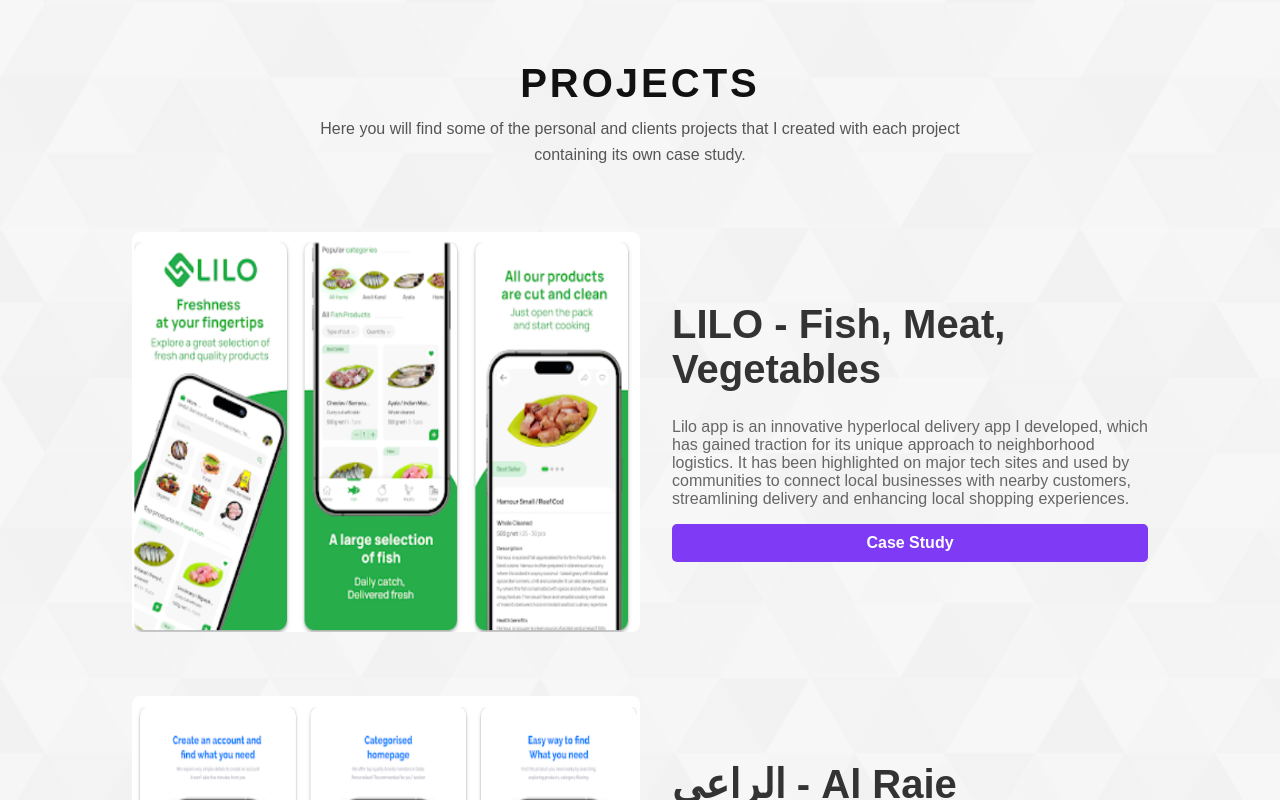
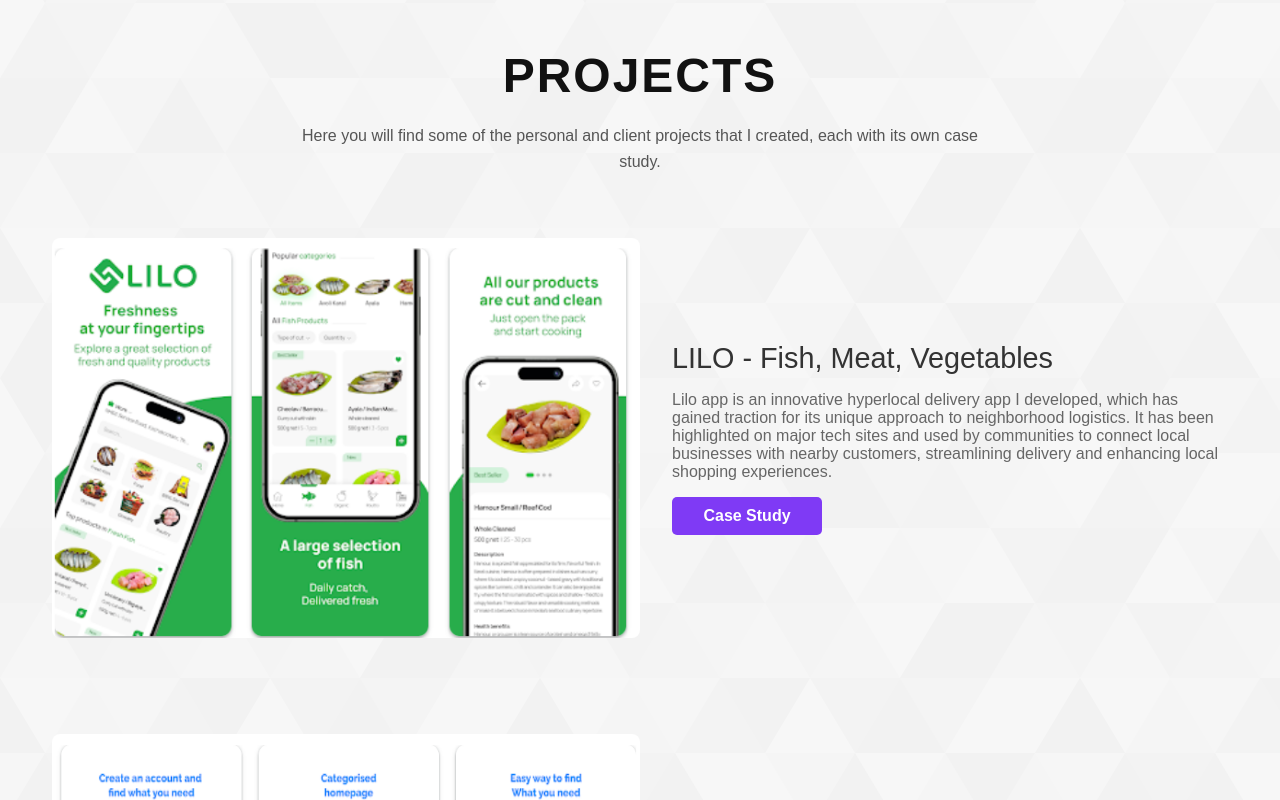
Before and after one commit to frankDev96/my-portfolio, a React (Create React App) app: page / in a window 1280 px wide. Shown: the part 1800-2600 px from the top of the page. Built offline with nearby package versions, Linux system fonts and the light colour scheme.

Commit message:
ui updates

```diff
--- a/src/components/CommonButton/CommonButton.css
+++ b/src/components/CommonButton/CommonButton.css
@@ -1,5 +1,6 @@
 .contact-button {
-    padding: 10px 20px;
+    padding: 12px 24px;
+    /* Increased padding for a larger button */
     font-size: 1rem;
     color: #ffffff;
     background-color: #7f3af5;
@@ -7,4 +8,11 @@
     border-radius: 5px;
     cursor: pointer;
     transition: background-color 0.3s;
+    min-width: 150px;
+    /* Minimum width for a consistent look */
+    text-align: center;
 }
+
+.contact-button:hover {
+    background-color: #5d2cb4;
+}
--- a/src/components/PortfolioItem/PortfolioItem.js
+++ b/src/components/PortfolioItem/PortfolioItem.js
@@ -16,7 +16,9 @@
                     <p className="project-description">
                         {item?.description}
                     </p>
-                    <CommonButton title={"Case Study"} />
+                    <div key={item.id} className="project-item">
+                        <CommonButton title={"Case Study"} />
+                    </div>
                 </div>
             </div>
         </div>
--- a/src/pages/AboutMe/AboutMe.js
+++ b/src/pages/AboutMe/AboutMe.js
@@ -4,7 +4,7 @@
 
 const AboutMe = () => {
   return (
-    <div id="about" className="about-me-container">
+    <section id="about" className="about-me-container">
       <h2 className="header-about">ABOUT ME</h2>
       <p className="intro-text">
         Here you will find more information about me, what I do, and my current
@@ -58,7 +58,7 @@
           </div>
         </div>
       </div>
-    </div>
+    </section>
   );
 };
 
--- a/src/pages/ProjectsList/ProjectsList.css
+++ b/src/pages/ProjectsList/ProjectsList.css
@@ -1,38 +1,90 @@
+/* Projects Container */
 .projects-container {
     margin: 0 auto;
-    padding: 100px;
+    padding: 80px 20px;
     text-align: center;
     font-family: Arial, sans-serif;
-    background: linear-gradient(to right, rgba(245, 245, 245, 0.8), rgba(245, 245, 245, 0.8)), url(../../assets/svg/common-bg.svg);
+    background: linear-gradient(to right,
+            rgba(245, 245, 245, 0.8),
+            rgba(245, 245, 245, 0.8)),
+        url(../../assets/svg/common-bg.svg);
     background-size: cover;
     background-position: center;
 }
 
-.projects-container h2 {
-    font-size: 2.5rem;
+.header-projects {
+    font-size: 3rem;
     font-weight: bold;
-    margin-bottom: 10px;
-}
-
-.header-projects {
-    display: block;
-    font-size: 4rem;
+    margin-bottom: 20px;
     text-transform: uppercase;
-    letter-spacing: 1px;
-    letter-spacing: 3px;
-    text-align: center;
-    margin-bottom: 3.5rem;
-    position: relative;
     color: #111;
+    letter-spacing: 2px;
 }
 
 .intro-text {
-    display: block;
-    text-align: center;
+    max-width: 800px;
+    margin: 0 auto 40px;
     color: #555;
     font-size: 1rem;
     font-weight: 500;
-    max-width: 80rem;
-    margin: auto;
     line-height: 1.6;
 }
+
+.projects-list {
+    display: flex;
+    flex-direction: column;
+    gap: 2rem;
+}
+
+@media (min-width: 768px) {
+    .projects-list {
+        display: grid;
+        grid-template-columns: 1fr 1fr;
+        gap: 40px;
+    }
+}
+
+@media (max-width: 480px) {
+    .header-projects {
+        font-size: 2rem;
+    }
+
+    .intro-text {
+        font-size: 0.9rem;
+    }
+
+    .projects-container {
+        padding: 60px 10px;
+    }
+}
+
+.projects-list {
+    display: flex;
+    flex-direction: column;
+    align-items: flex-start;
+    /* Aligns items to the start */
+    gap: 2rem;
+    width: 100%;
+}
+
+@media (min-width: 768px) {
+    .projects-list {
+        flex-direction: row;
+        /* Switch to row layout on wider screens */
+        flex-wrap: wrap;
+        justify-content: space-between;
+    }
+}
+
+.projects-container {
+    margin: 0 auto;
+    padding: 80px 20px;
+    text-align: center;
+    font-family: Arial, sans-serif;
+    background: linear-gradient(to right,
+            rgba(245, 245, 245, 0.8),
+            rgba(245, 245, 245, 0.8)),
+        url(../../assets/svg/common-bg.svg);
+    background-size: cover;
+    background-position: center;
+}
--- a/src/pages/ProjectsList/ProjectsList.js
+++ b/src/pages/ProjectsList/ProjectsList.js
@@ -3,7 +3,6 @@
 import PortfolioItem from "../../components/PortfolioItem/PortfolioItem";
 
 const ProjectsList = () => {
-
   const projects = [
     {
       id: 1,
@@ -15,7 +14,7 @@
     },
     {
       id: 2,
-      title: "الراعي - Al Raie",
+      title: "Al Raie",
       description:
         "Developed an innovative mobile application for Al Raie, the first specialized platform catering to the needs of animal enthusiasts. The app provides services for a wide range of animals such as birds, sheep, camels, and horses, while also offering land supplies like tents and fire hoods. Designed to facilitate customer engagement, it allows users to easily search for, purchase, or sell animal-related products and wild necessities, streamlining the process through an intuitive interface and search functionalities.",
       image: require("../../assets/images/alraie app.png"),
@@ -27,16 +26,14 @@
     <div id="projects" className="projects-container">
       <h2 className="header-projects">PROJECTS</h2>
       <p className="intro-text">
-        Here you will find some of the personal and clients projects that I
-        created with each project containing its own case study.
+        Here you will find some of the personal and client projects that I
+        created, each with its own case study.
       </p>
 
-      <div className="container mx-auto px-4">
-        <div className="space-y-20">
-          {projects?.map((item) => {
-            return <PortfolioItem item={item} />;
-          })}
-        </div>
+      <div className="projects-list">
+        {projects.map((item) => (
+          <PortfolioItem key={item.id} item={item} />
+        ))}
       </div>
     </div>
   );
```
